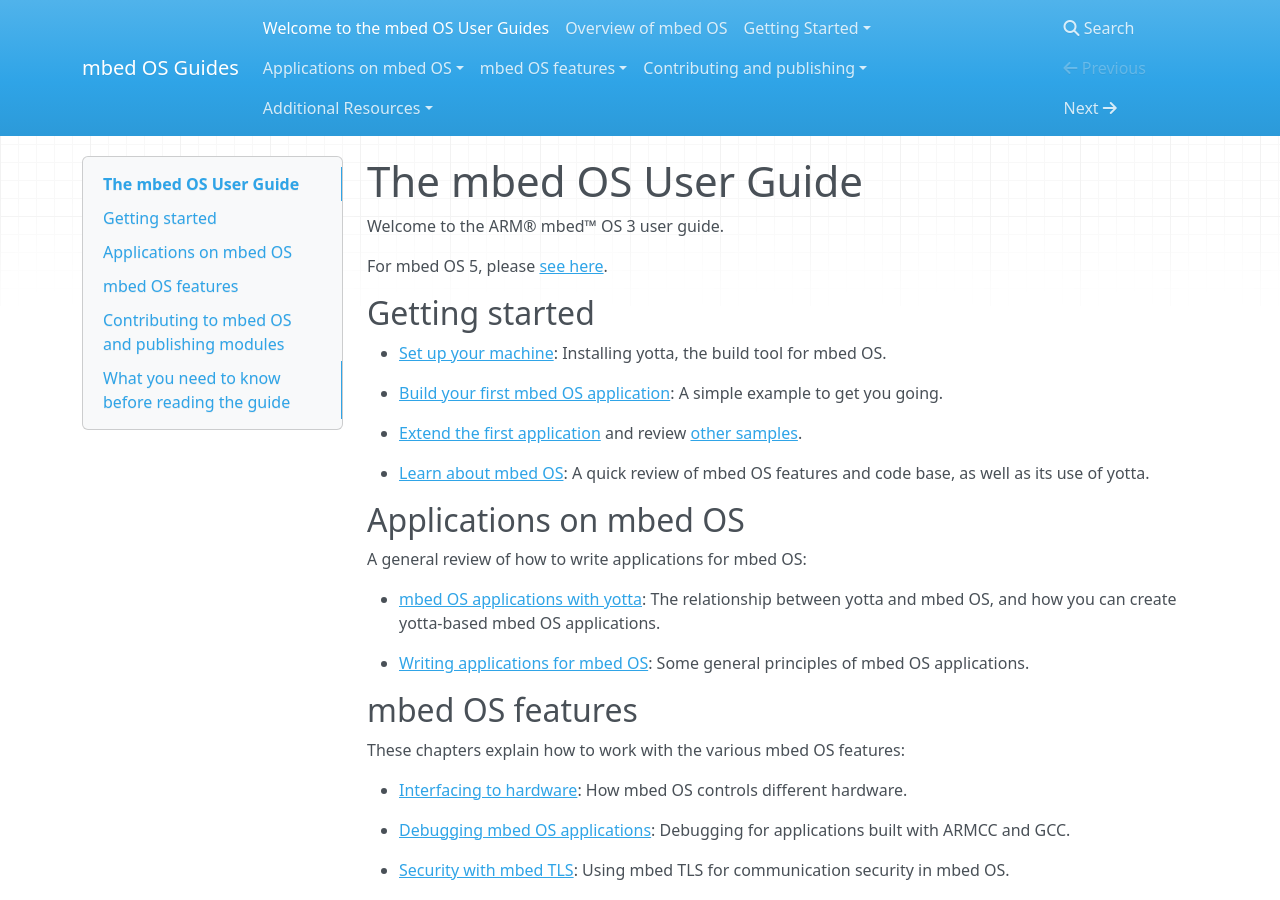
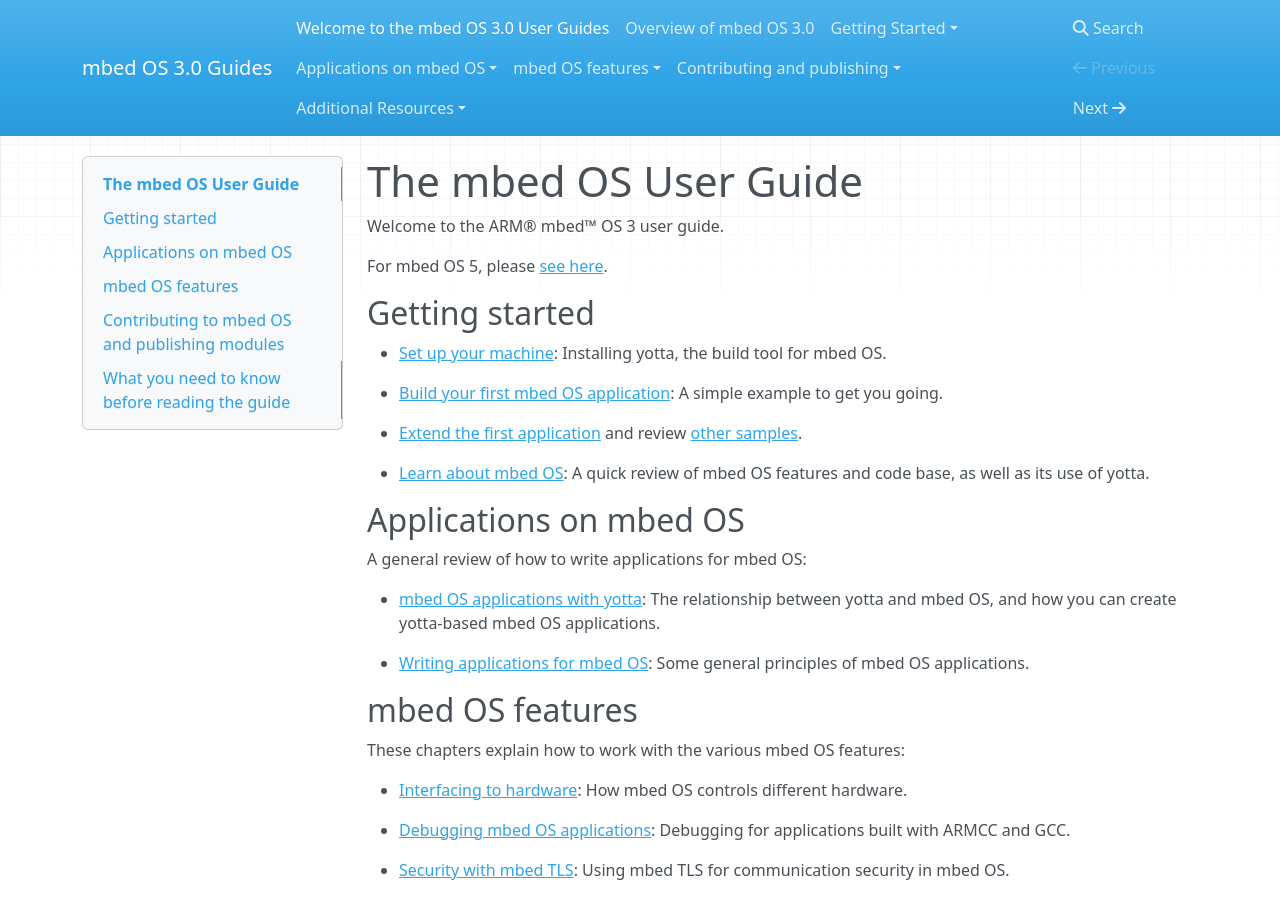
Before and after one commit to ARMmbed/GettingStartedmbedOS, an MkDocs documentation site: the page built from Docs/index.md, in a window 1280 px wide and 900 px high. Built offline with MkDocs 1.6.1, drawn with Linux system fonts in a browser that asks for light colours; nearby versions of some CDN libraries; old or Windows-style settings are respelled for this version of MkDocs.

Commit message:
Adding version number

```diff
--- a/mkdocs.yml
+++ b/mkdocs.yml
@@ -1,10 +1,10 @@
-site_name: mbed OS Guides
+site_name: mbed OS 3.0 Guides
 
 docs_dir: Docs
 
 pages:
-- ['index.md','Welcome to the mbed OS User Guides']
-- ['about_mbed_os.md','Overview of mbed OS']
+- ['index.md','Welcome to the mbed OS 3.0 User Guides']
+- ['about_mbed_os.md','Overview of mbed OS 3.0']
 - ['installation.md', 'Getting Started', 'Installation']
 - ['FirstProjectmbedOS.md', 'Getting Started', 'Blinky - your first application']
 - ['Extended_LED.md', 'Getting Started', 'Extending Blinky']
```
